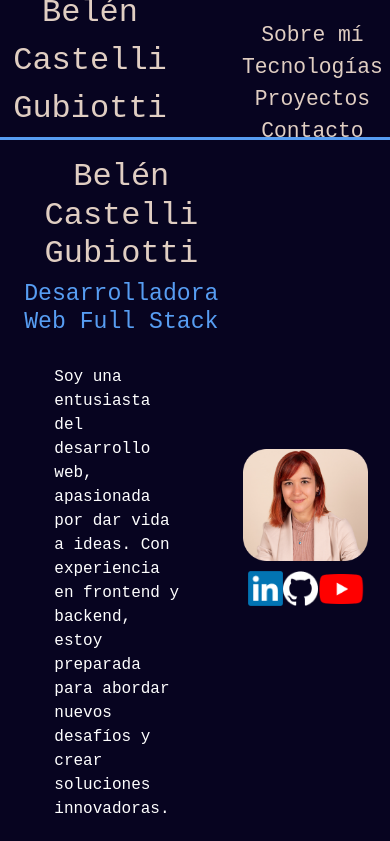
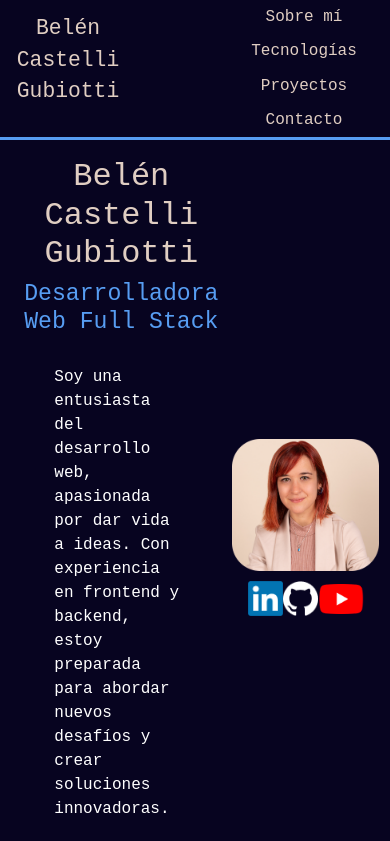
Before and after one commit to BelenCastelli/portfolio, an Angular app in the folder portfolio/: page / in a window 390 px wide. Shown: the top 841 px of the page. Built offline with nearby package versions, Linux system fonts and the light colour scheme.

Commit message:
responsive

```diff
--- a/portfolio/src/app/components/header/header.component.css
+++ b/portfolio/src/app/components/header/header.component.css
@@ -1,7 +1,7 @@
 .header {
     width: 100%;
     height: 140px;
-    padding: 20px;
+    /* padding: 20px; */
 
     display: flex;
     gap: 50px;
@@ -17,22 +17,24 @@
 
 
 }
-.title, .nav {
+.titleHeader, .nav {
     display: flex;
     align-items: center;
     justify-content: center;
-    font-size: 16pt;
+
 }
 
-.title{
+.titleHeader{
     width: 40%;
-    justify-content: center;
+
 }
 
-.title p {text-align: center;}
+#titleName {text-align: center;
+    font-size: 24pt;}
 
 .nav {
     width: 60%;
+    font-size: 14pt;
 }
 
 .nav ul {
@@ -53,3 +55,15 @@
     text-decoration: underline;
     cursor: pointer;
 }
+
+@media screen and (max-width: 830px)
+{
+    #titleName{
+        font-size: 16pt;
+    }
+
+    .nav {
+        font-size: 12pt;
+    }
+
+}
--- a/portfolio/src/app/components/header/header.component.html
+++ b/portfolio/src/app/components/header/header.component.html
@@ -1,13 +1,13 @@
 <section class="header">
-    <div class="title">
+    <div class="titleHeader">
         <p id="titleName" routerLink="/home">Belén Castelli Gubiotti</p>
     </div>
     <nav class="nav">
         <ul>
-            <li routerLink="/about">Sobre mí</li>
-            <li routerLink="/techs">Tecnologías</li>
-            <li routerLink="/projects">Proyectos</li>
-            <li routerLink="/contact">Contacto</li>
+            <li><a routerLink="/about"></a>Sobre mí</li>
+            <li><a routerLink="/techs"></a>Tecnologías</li>
+            <li><a routerLink="/projects"></a>Proyectos</li>
+            <li><a routerLink="/contact"></a>Contacto</li>
         </ul>
     </nav>
 
--- a/portfolio/src/app/components/header/header.component.ts
+++ b/portfolio/src/app/components/header/header.component.ts
@@ -7,7 +7,16 @@ import { Router } from '@angular/router';
   styleUrls: ['./header.component.css']
 })
 export class HeaderComponent {
-  constructor(private router:Router){}
+  menuOpen: boolean = true;
+
+
+
+  constructor(private router:Router){
+
+  }
+  toggleMenu() {
+    this.menuOpen = !this.menuOpen;
+  }
 
 
 
--- a/portfolio/src/app/pages/home/home.component.css
+++ b/portfolio/src/app/pages/home/home.component.css
@@ -89,7 +89,7 @@
 }
 
 .cardPhoto{
-    width: 40%;
+    width: 45%;
     display: flex;
     flex-direction: column;
     justify-content: center;
@@ -99,7 +99,7 @@
 }
 
 .myPhoto{
-    width: 85%;
+    width: 100%;
     display: flex;
     justify-content: center;
 }
@@ -127,20 +127,15 @@
 }
 
 .modalVideo{
-    width: 1100px;
-    height: 450px;
     padding: 10px;
-    position: absolute;
-    right: 400px;
     z-index: 99;
-
     border: solid #579DF2;
     border-radius: 15px;
     box-shadow: 0px 0px 30px 5px #579DF2;
     background-color: #070420;
-
     display: flex;
     flex-direction: column;
+    align-items: center;
 
 }
 
--- a/portfolio/src/app/pages/home/home.component.html
+++ b/portfolio/src/app/pages/home/home.component.html
@@ -1,6 +1,6 @@
 <main class="main">
     <section class="presentation">
-        <div class="cardPerfil">
+        <div *ngIf="modalVideo == false else video" class="cardPerfil">
             <div class="cardInfo">
                 <div class="title">
                     <h1 id="titleName">Belén Castelli Gubiotti</h1>
@@ -40,7 +40,8 @@
                 </div>
 
             </div>
-            <div *ngIf="modalVideo">
+        </div>
+        <ng-template #video>
             <div class="modalVideo">
                 <div class="close">
                     <img src="../../../assets/images/Cancel.png" alt="" id="closeCV"
@@ -51,8 +52,10 @@
                 </div>
 
             </div>
-            </div>
-        </div>
+        </ng-template>
+
+
+
 
 
 
--- a/portfolio/src/app/pages/proyectos/proyectos.component.css
+++ b/portfolio/src/app/pages/proyectos/proyectos.component.css
@@ -50,6 +50,7 @@
     align-items: center;
     border: solid #C38A31 2px;
     border-radius: 15px;
+    padding: 15px 0px;
 
 }
 
@@ -57,7 +58,7 @@
 
     width: 480px;
     height: 100%;
-    padding: 15px 0px;
+
 
     display: flex;
     flex-direction: column;
--- a/portfolio/src/app/pages/techs/techs.component.css
+++ b/portfolio/src/app/pages/techs/techs.component.css
@@ -80,3 +80,33 @@
     width: 100%;
   object-fit: fill;
 }
+
+@media screen and (max-width: 1845px){
+    .frontend{
+        box-shadow: -20px 20px 20px 1px #579DF2;
+    }
+
+    .backend{
+        box-shadow: 20px 20px 20px 1px #579DF2
+    }
+
+    .tools{
+        box-shadow: 0px 20px 20px 1px #579DF2;
+
+    }
+}
+
+@media screen and (max-width: 1216px){
+    .frontend{
+        box-shadow: 0px 20px 20px 1px #579DF2;
+    }
+
+    .backend{
+        box-shadow: 0px 20px 20px 1px #579DF2;
+    }
+
+    .tools{
+        box-shadow: 0px 20px 20px 1px #579DF2;
+
+    }
+}
```
Lines whose indentation alone changed are shown as unchanged.
